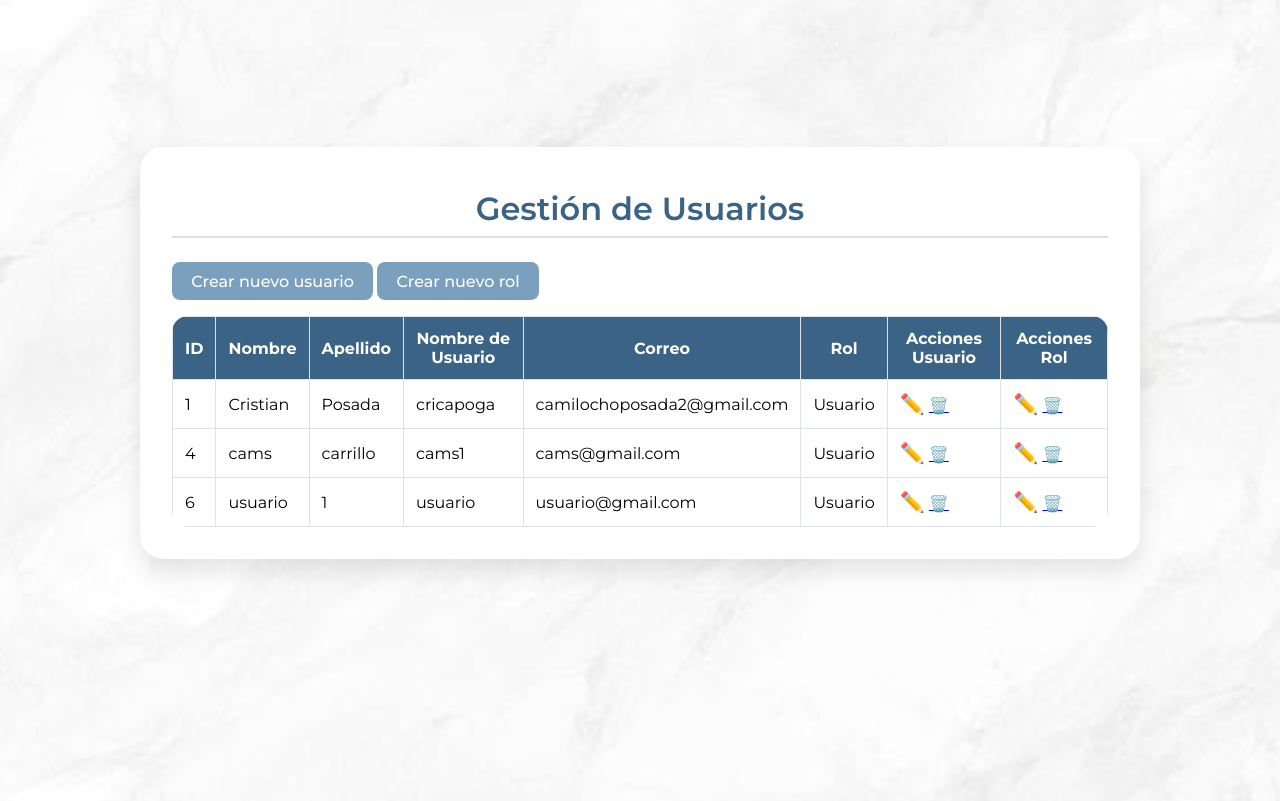
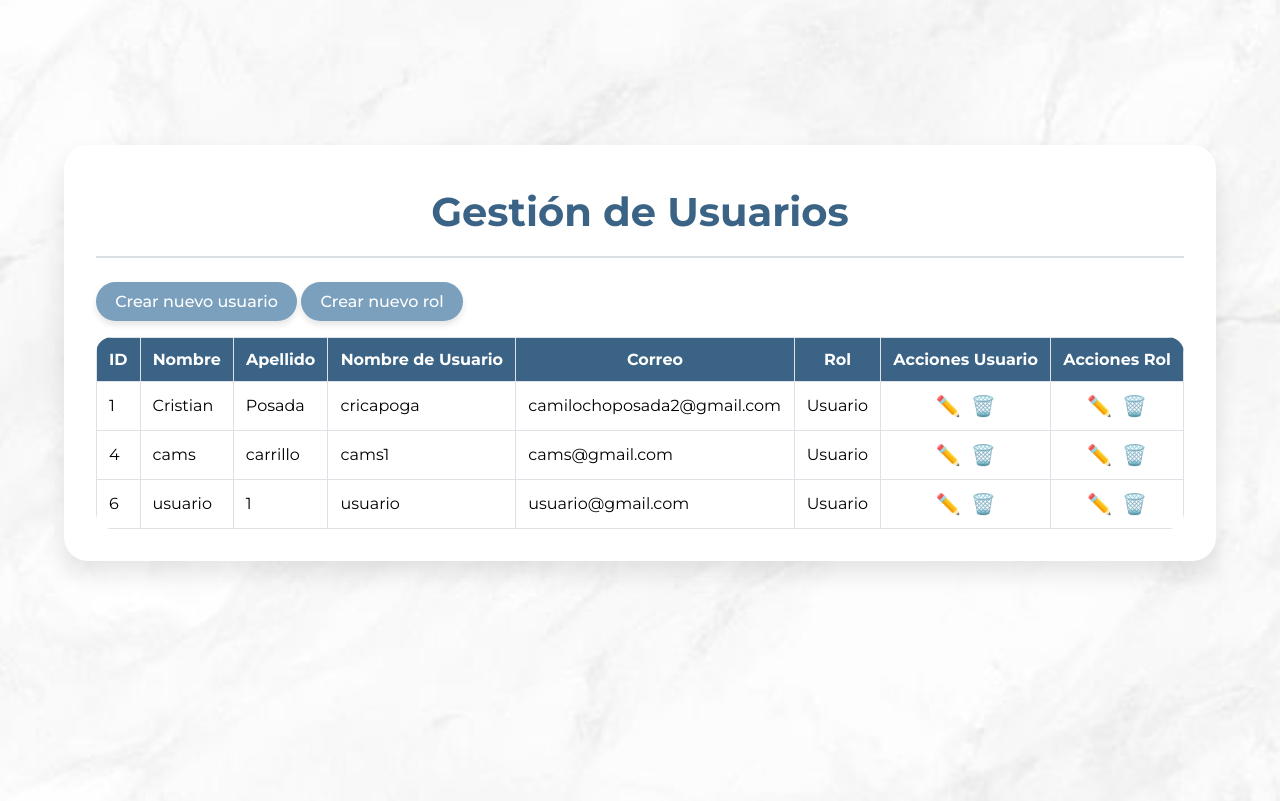
Before and after one commit to CRICAPOGA/Kan-Go, a Django app: page /usuarios/roles/crear/ in a window 1280 px wide. Shown: the part 63-864 px from the top of the page. Run offline with Django 4.2, Linux system fonts and the light colour scheme; a user stored in the database is signed in; data comes from the database, SQL or seed files in the repository.

Commit message:
refactor - Limpieza y mejoras del css y html de la app Usuarios

```diff
--- a/KanAndGo/Usuarios/static/css/usuarios.css
+++ b/KanAndGo/Usuarios/static/css/usuarios.css
@@ -1,4 +1,4 @@
-/* CONTENEDOR GENERAL */
+/* Contenedor General */
 .container-fluid {
     display: flex;
     justify-content: center;
@@ -7,7 +7,7 @@
     padding: 1rem;
 }
 
-/* CARD PRINCIPAL */
+/* Card Principal */
 .card {
     background-color: #ffffff;
     border-radius: 1.5rem;
@@ -15,17 +15,23 @@
     margin: 1rem;
     box-shadow: 0 0.75rem 1.5rem rgba(0, 0, 0, 0.1);
     width: 100%;
-    max-width: 1000px;
+}
+/* Títulos */
+h1, h2 {
+    text-align: center;
+    margin: 10px 0 20px;
+    color: rgb(58, 99, 133);
 }
 
-/* TÍTULO */
-.card h2 {
-    font-size: 2rem;
-    font-weight: 600;
-    margin-bottom: 0.5rem;
+h1 {
+    font-size: 2.5em;
 }
 
-/* LÍNEA DIVISORIA */
+h2 {
+    margin: 40px 0 20px;
+}
+
+/* Línea Divisoria */
 hr {
     border: none;
     height: 2px;
@@ -35,25 +41,27 @@ hr {
     margin-bottom: 1.5rem;
 }
 
-/* BOTÓN CREAR USUARIO */
+/* Botón Crear Usuario y Rol */
 .card button {
     background-color: rgb(123, 160, 190);
     color: #fff;
+    padding: 0.6rem 1.2rem;
     border: none;
-    padding: 0.6rem 1.2rem;
-    border-radius: 0.5rem;
+    border-radius: 1.8rem;
     font-size: 1rem;
     font-weight: 500;
-    cursor: pointer;
-    transition: background-color 0.3s ease;
     margin-bottom: 1rem;
+    transition: 0.3s;
+    box-shadow: 0 4px 6px rgba(0, 0, 0, 0.1);
+    cursor:pointer;
 }
 
 .card button:hover {
-    background-color: rgb(123, 160, 190);
+    background-color: rgb(75, 110, 139);
+    transform: scale(1.05);
 }
 
-/* TABLA DE USUARIOS */
+/* Tabla de Usuarios */
 .table-responsive {
     overflow-x: auto;
 }
@@ -83,147 +91,66 @@ hr {
     background-color: #f1f3f5;
 }
 
-/* ICONOS DE ACCIÓN */
+/* Contenedor de los iconos */
+.icon-container {
+    display: flex;
+    justify-content: center;  /* Centra horizontalmente */
+    align-items: center;      /* Centra verticalmente */
+    gap: 10px;
+}
+
+/* Iconos de Acción */
 .edit-icon,
 .delete-icon {
     font-size: 1.25rem;
     cursor: pointer;
-    transition: color 0.3s ease;
-    display: inline-block;
 }
-
-.edit-icon {
-    color: rgb(123, 160, 190);
-}
-
-.edit-icon:hover {
-    color: rgb(123, 160, 190);
-}
-
-.delete-icon {
-    color: #dd5353;
-    margin-left: 0.5rem;
-}
-
-.delete-icon:hover {
-    color: #dd5353;
-}
-
-/* FLEX WRAP ICONOS */
-.d-flex.flex-wrap.gap-2 {
-    gap: 0.5rem;
-}
-
 
 /* Estilo general del fondo del modal */
 .modal {
     display: none;
     position: fixed;
-    z-index: 1050; /* nivel como Bootstrap */
+    z-index: 5;
     left: 0;
     top: 0;
     width: 100%;
     height: 100%;
-    overflow-x: hidden;
-    overflow-y: auto;
-    background-color: rgba(0, 0, 0, 0.5); /* fondo oscuro */
-    padding: 1.75rem; /* espaciado */
+    overflow: auto;
+    background: rgba(0, 0, 0, 0.5);
+    padding-top: 80px;
 }
 
 /* Contenido del modal */
 .modal-content {
-    background-color: #fff;
-    margin: 3rem auto;
-    padding: 1.5rem;
-    border: none;
-    width: 100%;
+    background: white;
+    margin: auto;
+    padding: 30px;
+    border-radius: 12px;
+    width: 90%;
     max-width: 500px;
-    border-radius: 1rem;
-    box-shadow: 0 0.5rem 1rem rgba(0, 0, 0, 0.15);
-    animation: fadeIn 0.3s ease-out;
+    box-shadow: 0 8px 16px #555;
 }
 
-/* Animación de entrada */
-@keyframes fadeIn {
-    from { opacity: 0; transform: translateY(-10px); }
-    to { opacity: 1; transform: translateY(0); }
+/* Botón en forma de "×" */
+.close {
+    float: right;
+    font-size: 30px;
+    font-weight: bold;
 }
 
-/* Botón para cerrar (la X) */
-.close {
-    color: #6c757d;
-    float: right;
-    font-size: 1.5rem;
-    font-weight: bold;
-    background: none;
-    border: none;
-    line-height: 1;
+.close:hover {
+    color: #888;
     cursor: pointer;
 }
 
-.close:hover, .close:focus {
-    color: #000;
-    text-decoration: none;
-    outline: none;
-}
-
-h2 {
-    text-align: center;
-    margin: 10px 0 20px;
-    color: rgb(58, 99, 133);
-    font-size: 1.5em;
-    font-family: "Montserrat", sans-serif;
-}
-
-/* Botones en formularios */
-.modal-content button {
-    background-color: rgb(123, 160, 190);
-    color: white;
-    border: none;
-    padding: 10px 20px;
-    font-size: 14px;
+/* Formulario dentro del modal */
+.modal-content form input,
+.modal-content form select,
+.modal-content form button {
+    width: 100%;
+    margin: 10px 0;
+    padding: 10px;
     border-radius: 6px;
-    cursor: pointer;
-    transition: background-color 0.3s ease;
-    display: flex;
-    margin: 20px auto 0 auto;
-    justify-content: center;
-    gap: 20px;
-    margin-top: 20px;
-}
-
-/* Estilo del formulario dentro del modal */
-.modal-content input,
-.modal-content select {
-    width: 100%;
-    padding: 0.5rem;
-    margin-top: 0.25rem;
-    margin-bottom: 1rem;
-    border: 1px solid #ced4da;
-    border-radius: 0.375rem;
+    border: 1px solid #ccc;
     font-size: 1rem;
 }
-
-/* Íconos de acción */
-.edit-icon,
-.delete-icon {
-    font-size: 1.25rem;
-    cursor: pointer;
-    transition: color 0.2s;
-}
-
-.edit-icon {
-    color: rgb(123, 160, 190);
-}
-
-.edit-icon:hover {
-    color: rgb(123, 160, 190);
-}
-
-.delete-icon {
-    color: #dd5353;
-}
-
-.delete-icon:hover {
-    color: #dd5353;
-}
--- a/KanAndGo/Usuarios/templates/usuarios.html
+++ b/KanAndGo/Usuarios/templates/usuarios.html
@@ -5,6 +5,7 @@
 {% load static %}
 
 {% block content %}
+<!--Link del css-->
 <link rel="stylesheet" href="{% static 'css/usuarios.css' %}">
 
 {% if messages %}
@@ -16,12 +17,11 @@
     {% endfor %}
 </div>
 {% endif %}
-
-<div class="container-fluid d-flex justify-content-center align-items-center min-vh-120 px-3">
-    <div class="card shadow-lg bg-white rounded-4 p-4 m-4 col-lg-9 col-md-10 col-sm-12">
-        <h2>Gestión de Usuarios</h2>
-        <hr class="border-1 opacity-75 mt-1">
-
+<!-- Tarjeta -->
+<div class="container-fluid">
+    <div class="card">
+        <h1>Gestión de Usuarios</h2>
+        <hr>
         <!-- Botón para agregar usuario -->
         <button onclick="abrirModalCrear()">Crear nuevo usuario</button>
 
@@ -30,54 +30,54 @@
 
         <!-- Tabla de Usuarios -->
         <div class="table-responsive">
-            <table class="table table-bordered table-hover rounded-3 overflow-hidden">
-                <thead class="text-white">
+            <table class="table">
+                <thead>
                     <tr>
-                        <th class="text-center">ID</th>
-                        <th class="text-center">Nombre</th>
-                        <th class="text-center">Apellido</th>
-                        <th class="text-center">Nombre de Usuario</th>
-                        <th class="text-center">Correo</th>
-                        <th class="text-center">Rol</th>
-                        <th class="text-center">Acciones Usuario</th>
-                        <th class="text-center">Acciones Rol</th>
+                        <th>ID</th>
+                        <th>Nombre</th>
+                        <th>Apellido</th>
+                        <th>Nombre de Usuario</th>
+                        <th>Correo</th>
+                        <th>Rol</th>
+                        <th>Acciones Usuario</th>
+                        <th>Acciones Rol</th>
                     </tr>
                 </thead>
                 <tbody>
                     {% for usuario in usuarios %}
                     <tr>
-                        <td class="align-middle text-center">{{ usuario.usuario_id }}</td>
-                        <td class="align-middle">{{ usuario.nombre }}</td>
-                        <td class="align-middle">{{ usuario.apellido }}</td>
-                        <td class="align-middle">{{ usuario.username }}</td>
-                        <td class="align-middle">{{ usuario.correo }}</td>
-                        <td class="align-middle">{{ usuario.rol_id.rol }}</td>
-                        <td class="text-center align-middle">
-                            <div class="d-flex flex-wrap justify-content-center gap-2">
+                        <td>{{ usuario.usuario_id }}</td>
+                        <td>{{ usuario.nombre }}</td>
+                        <td>{{ usuario.apellido }}</td>
+                        <td>{{ usuario.username }}</td>
+                        <td>{{ usuario.correo }}</td>
+                        <td>{{ usuario.rol_id.rol }}</td>
+                        <td>
+                            <div class="icon-container">
+                                <!-- Botón editar usuario -->
                                 <span class="edit-icon" onclick="abrirModalEditar(this)"
                                     data-id="{{ usuario.usuario_id }}" data-nombre="{{ usuario.nombre }}"
                                     data-apellido="{{ usuario.apellido }}" data-nombre_usuario="{{ usuario.username }}"
                                     data-correo="{{ usuario.correo }}" data-rol_id="{{ usuario.rol_id.rol_id }}">
                                     ✏️
                                 </span>
-                                <a href="javascript:void(0);"
+                                <!-- Botón eliminar usuario -->
+                                <span class="delete-icon"
                                     onclick="abrirModalEliminar('{{ usuario.usuario_id }}', '{{ usuario.nombre }}', '{{ usuario.apellido }}')">🗑️
-                                </a>
+                                </span>
                             </div>
                         </td>
-                        <td class="text-center align-middle">
-                            <div class="d-flex flex-wrap justify-content-center gap-2">
+                        <td>
+                            <div class="icon-container">
                                 <!-- Botón editar rol -->
                                 <span class="edit-icon" onclick="abrirModalEditarR(this)"
                                     data-rol_id="{{ usuario.rol_id.rol_id }}" data-rol="{{ usuario.rol_id.rol }}">
                                     ✏️
                                 </span>
-
                                 <!-- Botón eliminar rol -->
-                                <a href="javascript:void(0);"
-                                    onclick="abrirModalEliminarR('{{ usuario.rol_id.rol_id }}', '{{ usuario.rol_id.rol|escapejs }}')">
-                                    🗑️
-                                </a>
+                                <span class="delete-icon"
+                                    onclick="abrirModalEliminarR('{{ usuario.rol_id.rol_id }}', '{{ usuario.rol_id.rol|escapejs }}')">🗑️
+                                </span>
                             </div>
                         </td>
                     </tr>
@@ -90,10 +90,9 @@
         <div id="modalCrear" class="modal">
             <div class="modal-content">
                 <span class="close" onclick="cerrarModalCrear()">&times;</span>
-                <h2>Crear nuevo Usuario</h2>
+                <h2>Crear nuevo usuario</h2>
                 <form id="formCrear" method="POST" action="{% url 'crear_usuario' %}">
                     {% csrf_token %}
-
                     <label for="id_nombre">Nombre:</label>
                     <input type="text" name="nombre" id="id_nombre" required>
 
@@ -112,11 +111,11 @@
                         <option value="{{ rol.rol_id }}">{{ rol.rol }}</option>
                         {% endfor %}
                     </select>
+
                     <button type="submit">Crear Usuario</button>
                 </form>
             </div>
         </div>
-
         <!-- Modal de Editar -->
         <div id="modalEditar" class="modal">
             <div class="modal-content">
@@ -135,11 +134,11 @@
                         <option value="{{ rol.rol_id }}">{{ rol.rol }}</option>
                         {% endfor %}
                     </select>
+
                     <button type="submit">Guardar cambios</button>
                 </form>
             </div>
         </div>
-
         <!-- Modal de Confirmar Eliminación -->
         <div id="modalEliminar" class="modal">
             <div class="modal-content">
@@ -160,11 +159,11 @@
                 <form id="formCrear" method="POST" action="{% url 'crear_rol' %}">
                     {% csrf_token %}
                     <input type="text" name="rol" placeholder="Nombre del rol" required>
+
                     <button type="submit" class="btn verde">Crear Rol</button>
                 </form>
             </div>
         </div>
-
         <!-- Modal Editar Rol -->
         <div id="modalEditarR" class="modal">
             <div class="modal-content">
@@ -178,7 +177,6 @@
                         <option value="{{ rol.rol_id }}" data-nombre="{{ rol.rol }}">{{ rol.rol }}</option>
                         {% endfor %}
                     </select>
-
                     <label>Nuevo nombre del rol:</label>
                     <input type="text" name="rol" id="editRolNombre" required>
 
@@ -186,13 +184,11 @@
                 </form>
             </div>
         </div>
-
         <!-- Modal de Confirmar Eliminación de Rol -->
         <div id="modalEliminarR" class="modal">
             <div class="modal-content">
                 <span class="close" onclick="cerrarModalEliminarR()">&times;</span>
                 <h2>¿Estás seguro de que deseas eliminar el siguiente rol?</h2>
-
                 <form id="formEliminarRol" method="POST">
                     {% csrf_token %}
 
@@ -202,18 +198,15 @@
                         <option value="{{ rol.rol_id }}" data-nombre="{{ rol.rol }}">{{ rol.rol }}</option>
                         {% endfor %}
                     </select>
-
                     <!-- Campo oculto para el ID -->
                     <input type="hidden" id="hiddenRolId" name="rol_id_hidden">
 
                     <p>Rol seleccionado: <strong id="nombreRolEliminar"></strong></p>
 
                     <button type="submit">Sí, eliminar</button>
-
                 </form>
             </div>
         </div>
-
     </div>
 </div>
 <!--Link del js-->
```
